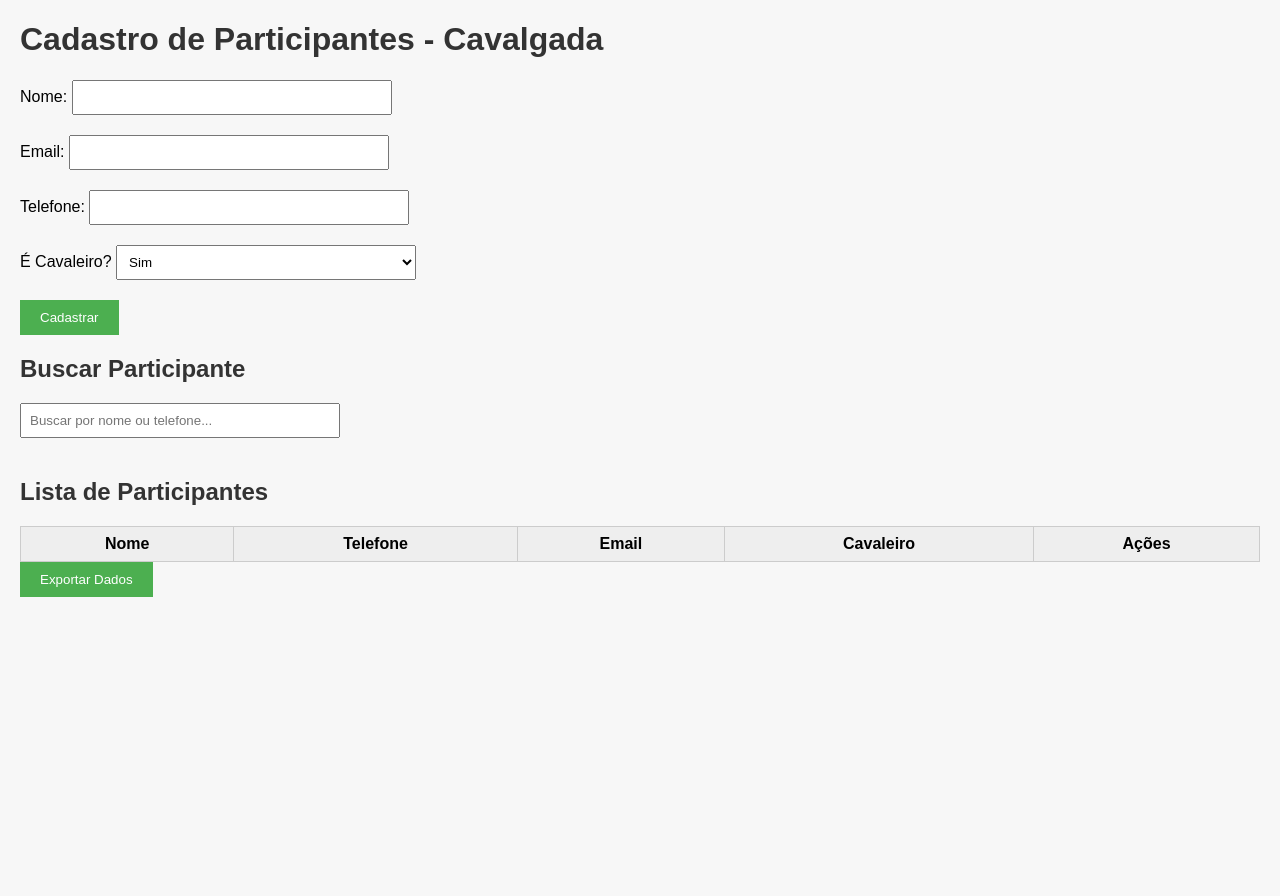
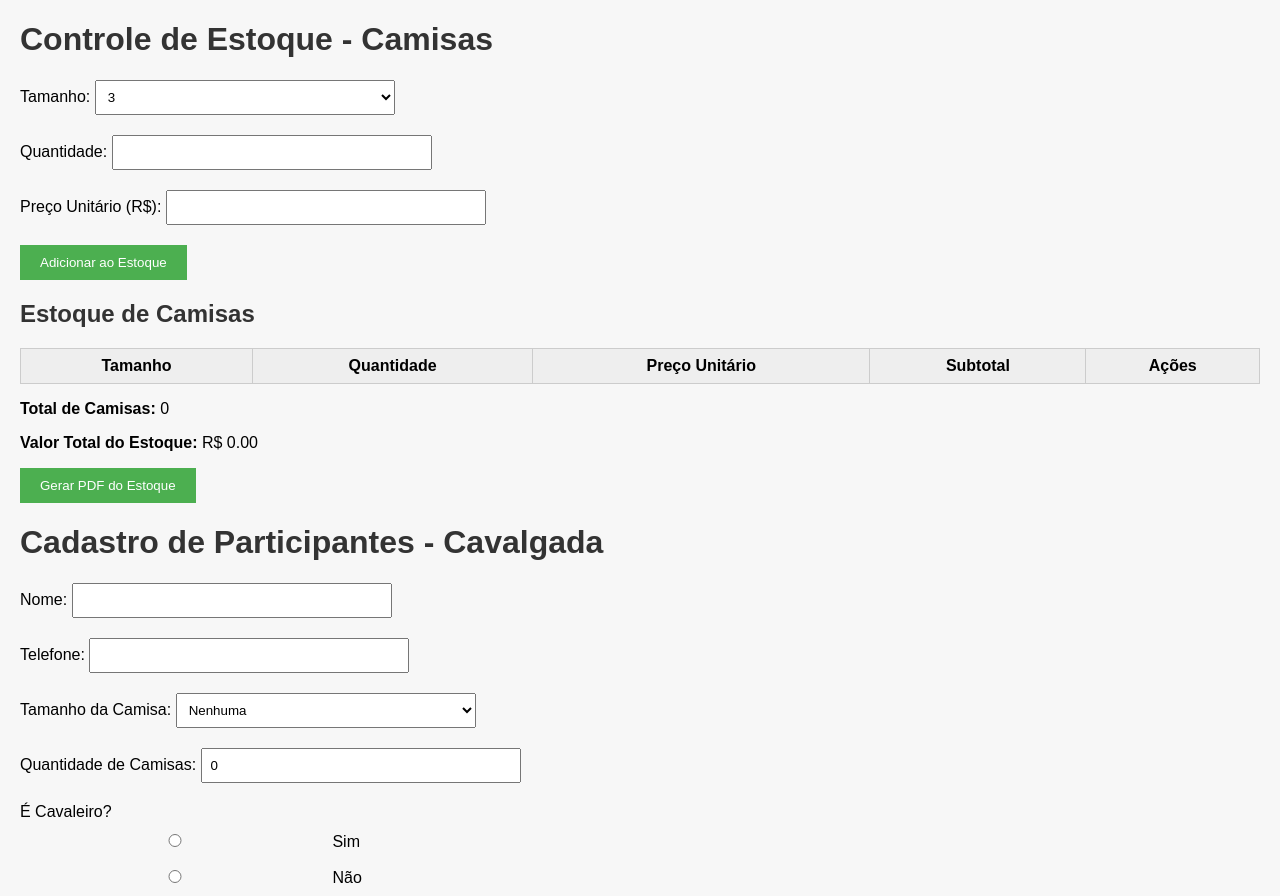
Before and after one commit to comitivadogentil/cadastros, a plain HTML site: page index.html in a window 1280 px wide. Shown: the top 896 px of the page. Before the commit the page ends 800 px from the top, so only its background shows below. Drawn offline with nearby package versions, Linux system fonts and the light colour scheme.

Commit message:
Update index.html

```diff
--- a/index.html
+++ b/index.html
@@ -8,18 +8,80 @@
 </head>
 <body>
 
+    <div class="estoque">
+        <h1>Controle de Estoque - Camisas</h1>
+
+        <form id="estoqueForm">
+        <label>Tamanho:
+            <select id="tamanho">
+            <option value="3">3</option>
+            <option value="6">6</option>
+            <option value="9">9</option>
+            <option value="12">12</option>
+            <option value="P">P</option>
+            <option value="M">M</option>
+            <option value="G">G</option>
+            <option value="GG">GG</option>
+            <option value="XG">XG</option>
+            </select>
+        </label>
+        <label>Quantidade:
+            <input type="number" id="quantidade" min="1" required>
+        </label>
+        <label>Preço Unitário (R$):
+            <input type="number" id="preco" step="0.01" min="0" required>
+        </label>
+        <button type="submit">Adicionar ao Estoque</button>
+        </form>
+
+        <h2>Estoque de Camisas</h2>
+        <table id="tabelaEstoque">
+        <thead>
+            <tr>
+            <th>Tamanho</th>
+            <th>Quantidade</th>
+            <th>Preço Unitário</th>
+            <th>Subtotal</th>
+            <th>Ações</th>
+            </tr>
+        </thead>
+        <tbody></tbody>
+        </table>
+
+        <p><strong>Total de Camisas:</strong> <span id="totalCamisas">0</span></p>
+        <p><strong>Valor Total do Estoque:</strong> R$ <span id="totalEstoque">0.00</span></p>
+        <!-- Botão para gerar o PDF -->
+        <button onclick="gerarPDFEstoque()">Gerar PDF do Estoque</button>
+
+    </div>
+
+    <div class="participantes">
+
         <h1>Cadastro de Participantes - Cavalgada</h1>
 
         <form id="cadastroForm">
             <label>Nome: <input type="text" id="nome" required></label>
-    <label>Email: <input type="email" id="email"></label>
             <label>Telefone: <input type="tel" id="telefone"></label>
-    <label>É Cavaleiro?
-      <select id="cavaleiro">
-        <option value="Sim">Sim</option>
-        <option value="Não">Não</option>
+            <label>Tamanho da Camisa:
+            <select id="camisaTamanho">
+                <option value="">Nenhuma</option>
+                <option value="P">P</option>
+                <option value="M">M</option>
+                <option value="G">G</option>
+                <option value="GG">GG</option>
             </select>
             </label>
+
+            <label>Quantidade de Camisas:
+            <input type="number" id="camisaQuantidade" min="0" value="0">
+            </label>
+            <div>
+               <label>É Cavaleiro?</label>
+               <label><input type="radio" name="cavaleiro" value="Sim"> Sim</label>
+                <label><input type="radio" name="cavaleiro" value="Não"> Não</label>
+            </div>
+
+
             <button type="submit">Cadastrar</button>
         </form>
 
@@ -32,8 +94,9 @@
             <tr>
                  <th>Nome</th>
                 <th>Telefone</th>
-        <th>Email</th>
                 <th>Cavaleiro</th>
+                <th>Camisa</th>
+                <th>Pagamento</th>
                 <th>Ações</th>
             </tr>
             </thead>
@@ -41,7 +104,11 @@
         </table>
 
         <button onclick="exportarParticipantes()">Exportar Dados</button>
+        <button onclick="exportarParaCSV()">Exportar CSV</button>
+  </div>
 
   <script src="script.js"></script>
+  <script src="https://cdnjs.cloudflare.com/ajax/libs/jspdf/2.5.1/jspdf.umd.min.js"></script>
+    <script src="https://cdnjs.cloudflare.com/ajax/libs/html2canvas/1.4.1/html2canvas.min.js"></script>
 </body>
 </html>
```
Lines whose indentation alone changed are shown as unchanged.
